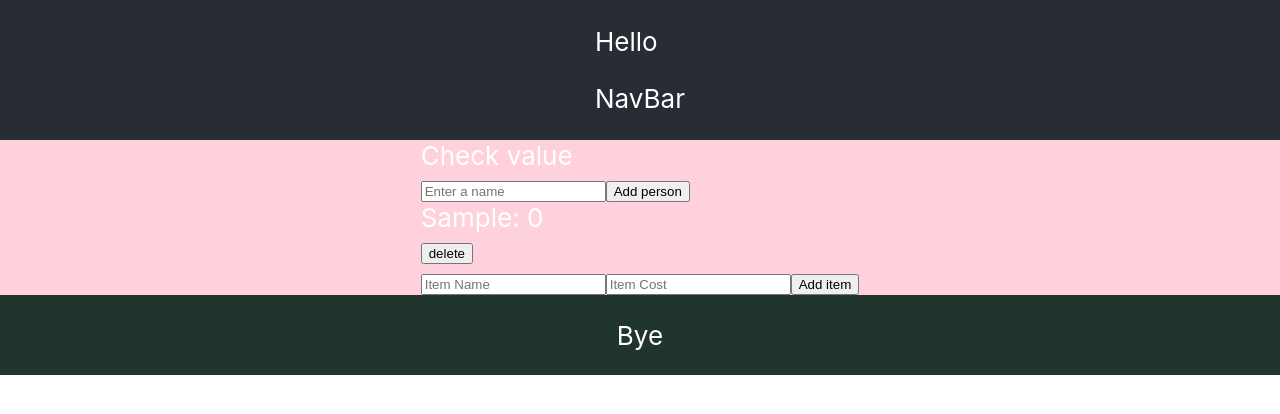
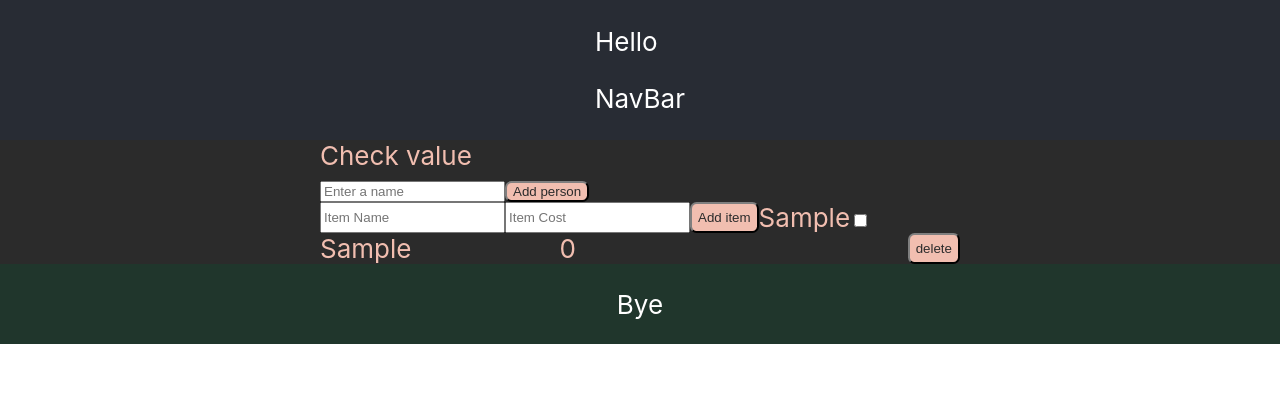
Before and after one commit to niiiiiiiiiiix/portfolio, a React (Create React App) app: page /splitmybill in a window 1280 px wide. Both pictures are taken after typing "Sample" into the empty fields and a click on the button "Add person". Shown: the top 414 px of the page. Built offline with nearby package versions, Linux system fonts and the light colour scheme.

Commit message:
Update CSS styles and add delete logic

```diff
--- a/src/App.css
+++ b/src/App.css
@@ -25,14 +25,14 @@
 }
 
 .App-main {
-  background-color: #ffd1dc;
+  background-color: #2b2b2b;
   min-height: 10vh;
   display: flex;
   flex-direction: column;
   align-items: center;
   justify-content: center;
   font-size: calc(10px + 2vmin);
-  color: white;
+  color: #f1beb0;
 }
 
 .App-footer {
@@ -58,3 +58,27 @@
     transform: rotate(360deg);
   }
 }
+
+.button {
+  color: #2b2b2b;
+  background-color: #f1beb0;
+  border-color: #2b2b2b;
+  border-radius: 0.5em;
+}
+
+.button:hover {
+  opacity: 90%;
+  cursor: pointer;
+}
+
+.split-bill {
+  width: 50%;
+}
+
+.add-item-form {
+  display: flex;
+}
+
+.checkbox {
+  accent-color: #f1beb0;
+}
--- a/src/components/Features/SplitMyBill/AddItem.tsx
+++ b/src/components/Features/SplitMyBill/AddItem.tsx
@@ -1,4 +1,4 @@
-import React from "react";
+import React, { useState } from "react";
 
 interface AddItem {
   itemName: string
@@ -6,12 +6,21 @@ interface AddItem {
   addItemNameInput: React.ChangeEventHandler<HTMLInputElement>
   addItemCostInput: React.ChangeEventHandler<HTMLInputElement>
   addItemSubmit: React.FormEventHandler<HTMLFormElement>
+  partyPayableMap: object
 }
 
-export default function AddItem({itemName, itemCost, addItemSubmit, addItemNameInput, addItemCostInput}: AddItem) {
+export default function AddItem({itemName, itemCost, addItemSubmit, addItemNameInput, addItemCostInput, partyPayableMap}: AddItem) {
+  const [checked, setChecked] = useState(false);
+  const updateThis = (e: any) => {
+    setChecked(!checked)
+    console.log(checked)
+    console.log(e.target.name)
+    console.log(e.target)
+    console.log(e)
+  }
   return (
     <div>
-        <form onSubmit={addItemSubmit}>
+        <form onSubmit={addItemSubmit} className="add-item-form">
           <input
             value={itemName}
             onChange={addItemNameInput}
@@ -28,10 +37,22 @@ export default function AddItem({itemName, itemCost, addItemSubmit, addItemNameI
             />
           <button
             type="submit"
-            className="btn"
+            className="button"
             >
             Add item
           </button>
+          {
+            Object.entries(partyPayableMap).map(([key, value]) => {
+              return (
+                <div key={key}>
+                  <div>
+                      {key}
+                      <input type="checkbox" name={key} onClick={updateThis} className="checkbox" defaultChecked={checked} checked={checked}/>
+                  </div>
+              </div>
+              )
+            })
+          }
         </form>
       </div>
   );
--- a/src/components/Features/SplitMyBill/AddParty.tsx
+++ b/src/components/Features/SplitMyBill/AddParty.tsx
@@ -19,7 +19,7 @@ export default function AddParty({partyName, addPartySubmit, addPartyInput}: Add
             />
           <button
             type="submit"
-            className="btn"
+            className="button"
             >
             Add person
           </button>
--- a/src/components/Features/SplitMyBill/ItemMap.tsx
+++ b/src/components/Features/SplitMyBill/ItemMap.tsx
@@ -1,7 +1,7 @@
 import React from "react";
 
 interface ItemMap {
-  itemMap: {[key: string]: {cost: number, isShared: boolean}}
+  itemMap: {[key: string]: {cost: number, sharedBy: {}}}
   deleteItem: React.MouseEventHandler<HTMLButtonElement>
 }
 
--- /dev/null
+++ b/src/components/Features/SplitMyBill/PartyPayableMap.css
@@ -0,0 +1,10 @@
+.party-payable-map {
+  display: flex;
+  justify-content: space-between;
+}
+
+.party-payable-map .key-value-pair {
+  display: flex;
+  width: 40%;
+  justify-content: space-between;
+}
--- a/src/components/Features/SplitMyBill/PartyPayableMap.tsx
+++ b/src/components/Features/SplitMyBill/PartyPayableMap.tsx
@@ -1,4 +1,5 @@
 import React from "react";
+import "./PartyPayableMap.css"
 
 interface PartyPayableMap {
   partyPayableMap: {[key: string]: {payable: number, isChecked: boolean}}
@@ -8,15 +9,19 @@ interface PartyPayableMap {
 export default function PartyPayableMap({partyPayableMap, deleteParty}: PartyPayableMap) {
   return (
     <div>
-        <div>
       {
         Object.entries(partyPayableMap).map(([key, value]) => {
           return (
-                <div key={key}>
+            <div key={key} className="party-payable-map">
+              <div className="key-value-pair">
                 <div>
-                  {key}: {value.payable}
+                  {key}
                 </div>
-                  <button onClick={deleteParty} value={key}>
+                <div>
+                  {value.payable}
+                </div>
+              </div>
+              <button onClick={deleteParty} value={key} className="button">
                 delete
               </button>
             </div>
@@ -24,6 +29,5 @@ export default function PartyPayableMap({partyPayableMap, deleteParty}: PartyPay
         })
       }
     </div>
-      </div>
   );
 }
--- a/src/components/Features/SplitMyBill/SplitMyBill.tsx
+++ b/src/components/Features/SplitMyBill/SplitMyBill.tsx
@@ -35,7 +35,9 @@ const SplitMyBill = () => {
   }
   const addPartySubmit = (e: FormEvent<HTMLFormElement>) => {
     e.preventDefault();
-    if (partyPayableMap[partyName] == null) {
+    if (partyName.length == 0) {
+      alert("Invalid name")
+    } else if (partyPayableMap[partyName] == null) {
       setPartyPayableMap({...partyPayableMap, [partyName]: {
         payable: 0,
         isChecked: false
@@ -54,9 +56,10 @@ const SplitMyBill = () => {
   // AddItem component
   const [ itemName, setItemName ] = useState<string>("");
   const [ itemCost, setItemCost ] = useState<string>("");
+  const [ sharedBy, setSharedBy ] = useState<[]>([])
   const [ splitDecision, setSplitDecision ] = useState<boolean>(false);
   // const [ itemMap, setItemMap ] = useState<{[key: string]: {cost: number, sharedBy: Set<string>}}>({});
-  const [ itemMap, setItemMap ] = useState<{[key: string]: {cost: number, isShared: boolean}}>({});
+  const [ itemMap, setItemMap ] = useState<{[key: string]: {cost: number, sharedBy: []}}>({});
   const addItemNameInput = (e: ChangeEvent<HTMLInputElement>) => {
     setItemName(e.target.value);
   }
@@ -65,11 +68,17 @@ const SplitMyBill = () => {
   }
   const addItemSubmit = (e: FormEvent<HTMLFormElement>) => {
     e.preventDefault();
-    if (itemMap[itemName] == null) {
+    if (itemName.length == 0) {
+      alert("Invalid Item Name");
+    } else if (itemCost.length == 0) {
+      alert("Invalid Item Cost");
+    } else if (itemMap[itemName] == null) {
       setItemMap({...itemMap, [itemName]: {
         cost: parseInt(itemCost),
-        isShared: false
+        sharedBy: []
       }})
+    } else {
+      alert("Check item for duplicate")
     }
     setItemName("");
     setItemCost("");
@@ -84,9 +93,9 @@ const SplitMyBill = () => {
     <div className="split-bill">
       <BaseCalculator totalCost={totalCost} totalCount={participantCount}/>
       <AddParty partyName={partyName} addPartySubmit={addPartySubmit} addPartyInput={addPartyInput}/>
+      <AddItem itemName={itemName} itemCost={itemCost} addItemSubmit={addItemSubmit} addItemNameInput={addItemNameInput} addItemCostInput={addItemCostInput} partyPayableMap={partyPayableMap}/>
+      <ItemMap itemMap={itemMap} deleteItem={deleteItem}/>
       <PartyPayableMap partyPayableMap={partyPayableMap} deleteParty={deleteParty}/>
-      <AddItem itemName={itemName} itemCost={itemCost} addItemSubmit={addItemSubmit} addItemNameInput={addItemNameInput} addItemCostInput={addItemCostInput}/>
-      <ItemMap itemMap={itemMap} deleteItem={deleteItem}/>
     </div>
   );
 };
```
Lines whose indentation alone changed are shown as unchanged.
